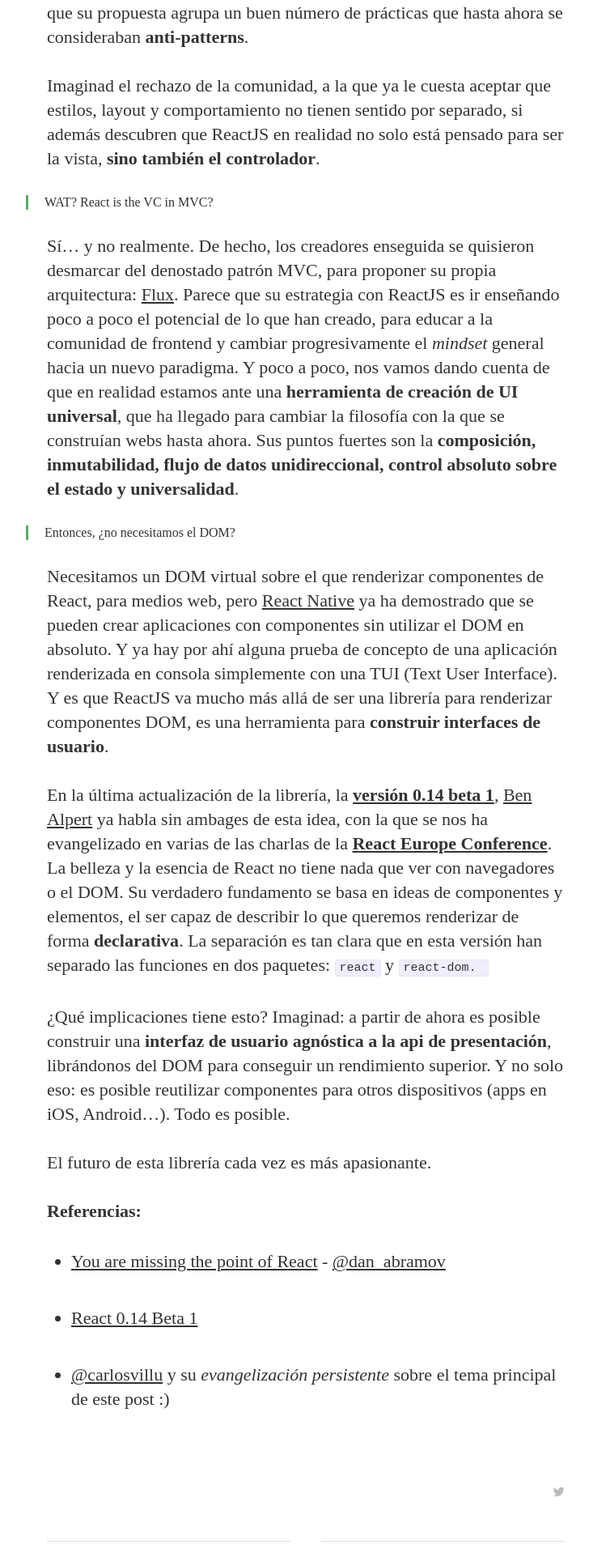
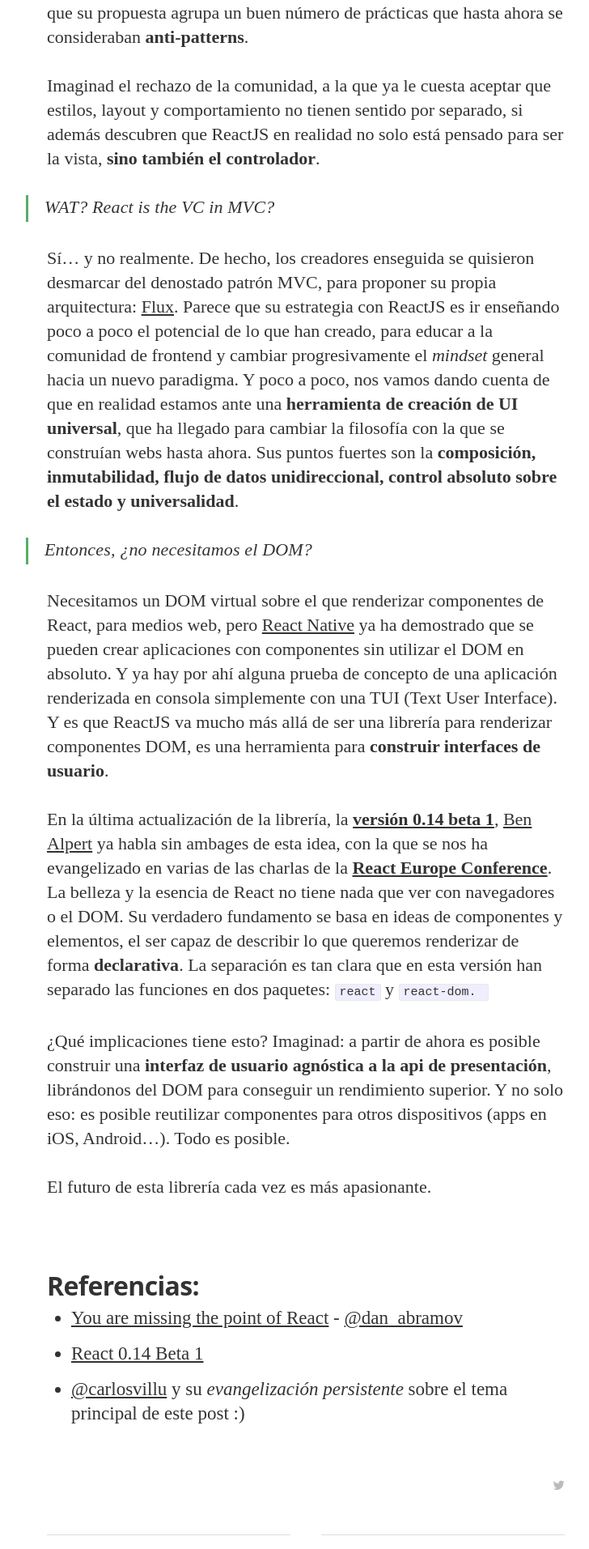
Before and after one commit to nmardones/danderu.github.com, a Jekyll site: the page built from _posts/2015-07-06-reactjs-agnostico-el-dom-como-un-detalle-de-implementacion.markdown, in a window 1280 px wide. Shown: the part 646-2559 px from the top of the page at 81% size, without its empty margins (262-990 px from the left). Built offline with Jekyll 4.4.1, drawn with Linux system fonts in a browser that asks for light colours; nearby versions of some CDN libraries; some web fonts are replaced; comment, search, counter and statistics services are not loaded.

```diff
--- a/_posts/2015-07-06-reactjs-agnostico-el-dom-como-un-detalle-de-implementacion.markdown
+++ b/_posts/2015-07-06-reactjs-agnostico-el-dom-como-un-detalle-de-implementacion.markdown
@@ -19,17 +19,11 @@ Estas definiciones le restan importancia al papel de ReactJS dentro del stack de
 
 Imaginad el rechazo de la comunidad, a la que ya le cuesta aceptar que estilos, layout y comportamiento no tienen sentido por separado, si además descubren que ReactJS en realidad no solo está pensado para ser la vista, **sino también el controlador**.
 
-<!-- more -->
-
-
-<blockquote>WAT? React is the VC in MVC?</blockquote>
-
+> WAT? React is the VC in MVC?
 
 Sí... y no realmente. De hecho, los creadores enseguida se quisieron desmarcar del denostado patrón MVC, para proponer su propia arquitectura: [Flux](https://facebook.github.io/flux/). Parece que su estrategia con ReactJS es ir enseñando poco a poco el potencial de lo que han creado, para educar a la comunidad de frontend y cambiar progresivamente el _mindset_ general hacia un nuevo paradigma. Y poco a poco, nos vamos dando cuenta de que en realidad estamos ante una **herramienta de creación de UI universal**, que ha llegado para cambiar la filosofía con la que se construían webs hasta ahora. Sus puntos fuertes son la **composición, inmutabilidad, flujo de datos unidireccional, control absoluto sobre el estado y universalidad**.
 
-
-<blockquote>Entonces, ¿no necesitamos el DOM?</blockquote>
-
+> Entonces, ¿no necesitamos el DOM?
 
 Necesitamos un DOM virtual sobre el que renderizar componentes de React, para medios web, pero [React Native](https://facebook.github.io/react-native/) ya ha demostrado que se pueden crear aplicaciones con componentes sin utilizar el DOM en absoluto. Y ya hay por ahí alguna prueba de concepto de una aplicación renderizada en consola simplemente con una TUI (Text User Interface). Y es que ReactJS va mucho más allá de ser una librería para renderizar componentes DOM, es una herramienta para **construir interfaces de usuario**.
 
@@ -39,15 +33,8 @@ En la última actualización de la librería, la **[versión 0.14 beta 1](http:/
 
 El futuro de esta librería cada vez es más apasionante.
 
-**Referencias:**
-
-
-
+##Referencias:
 
   * [You are missing the point of React](https://medium.com/@dan_abramov/youre-missing-the-point-of-react-a20e34a51e1a) - [@dan_abramov](https://twitter.com/dan_abramov?lang=es)
-
-
   * [React 0.14 Beta 1](https://facebook.github.io/react/blog/2015/07/03/react-v0.14-beta-1.html)
-
-
   * [@carlosvillu](https://twitter.com/carlosvillu) y su _evangelización persistente_ sobre el tema principal de este post :)
```
